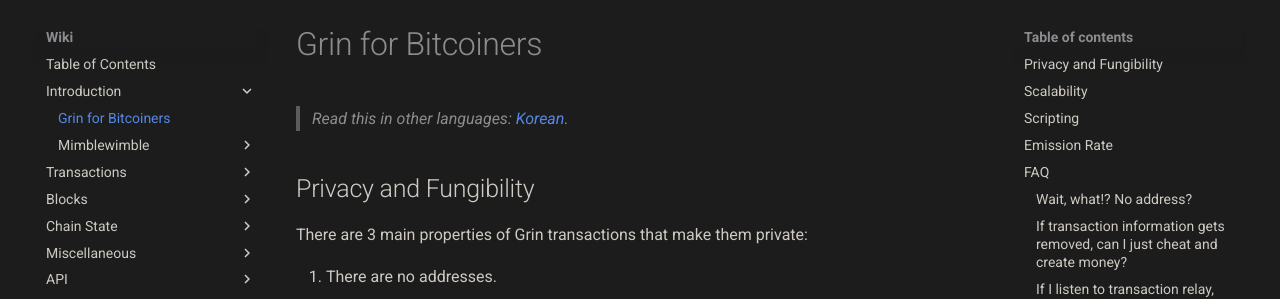
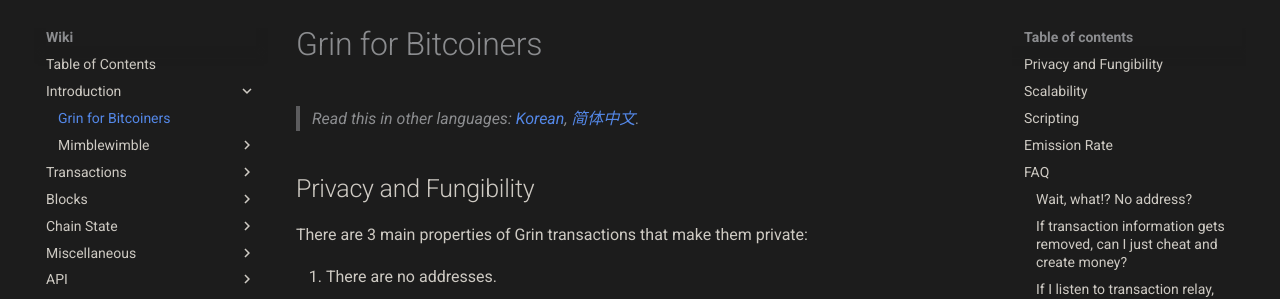
Before and after one commit to mimblewimble/docs, an MkDocs documentation site: the page built from docs/wiki/introduction/grin-for-bitcoiners.md, in a window 1280 px wide and 900 px high. Shown: the part 123-422 px from the top of the window. Built offline with MkDocs 1.6.1 and Material for MkDocs 9.7.7, drawn with Linux system fonts in a browser that asks for light colours; comment, search, counter and statistics services are not loaded.

Commit message:
add translations

```diff
--- a/docs/wiki/introduction/grin-for-bitcoiners.md
+++ b/docs/wiki/introduction/grin-for-bitcoiners.md
@@ -1,6 +1,6 @@
 # Grin for Bitcoiners
 
-> *Read this in other languages: [Korean](https://github.com/mimblewimble/grin/blob/master/doc/translations/grin4bitcoiners_KR.md).*
+> *Read this in other languages: [Korean](https://github.com/mimblewimble/grin/blob/master/doc/translations/grin4bitcoiners_KR.md), [简体中文](https://github.com/mimblewimble/grin/blob/master/doc/translations/grin4bitcoiners_ZH-CN.md).*
 
 ## Privacy and Fungibility
 
```
Also changed, not shown: docs/getting-started/build.md (+2 -0 lines), docs/wiki/chain-state/chain-sync.md (+1 -0 lines).
